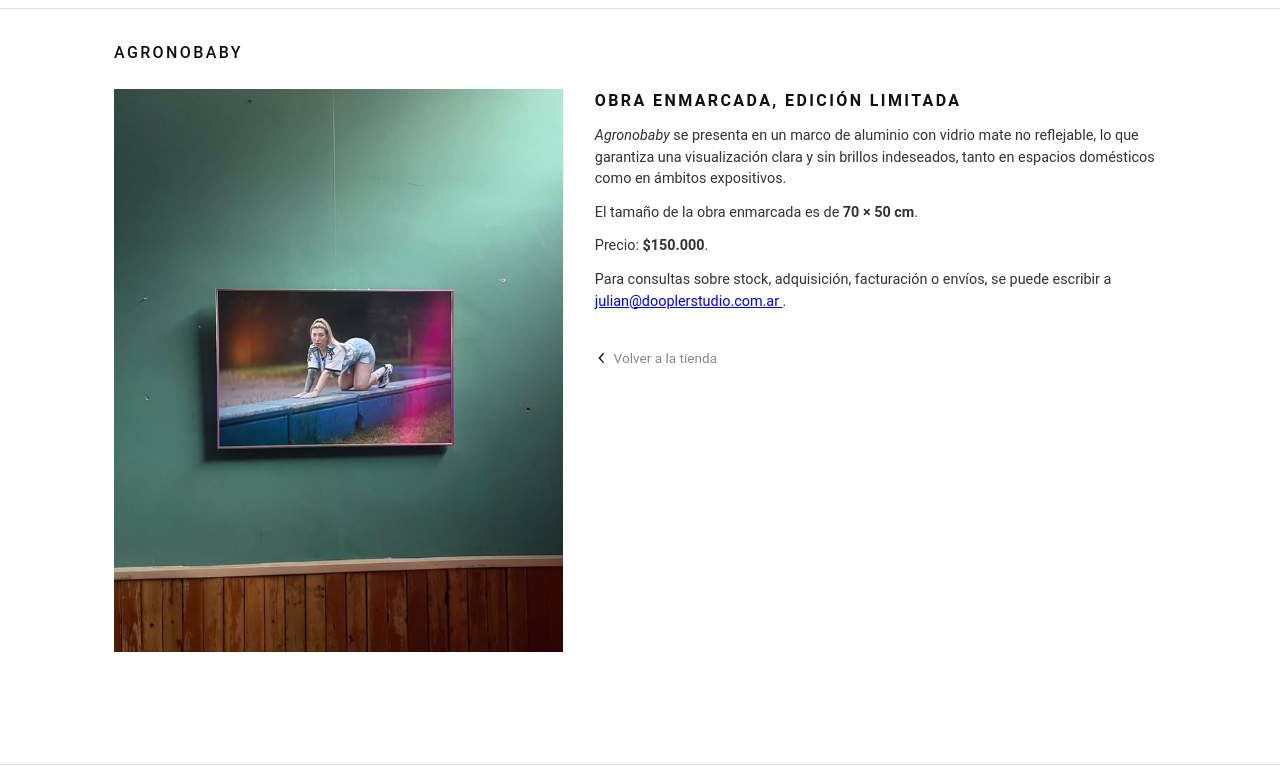
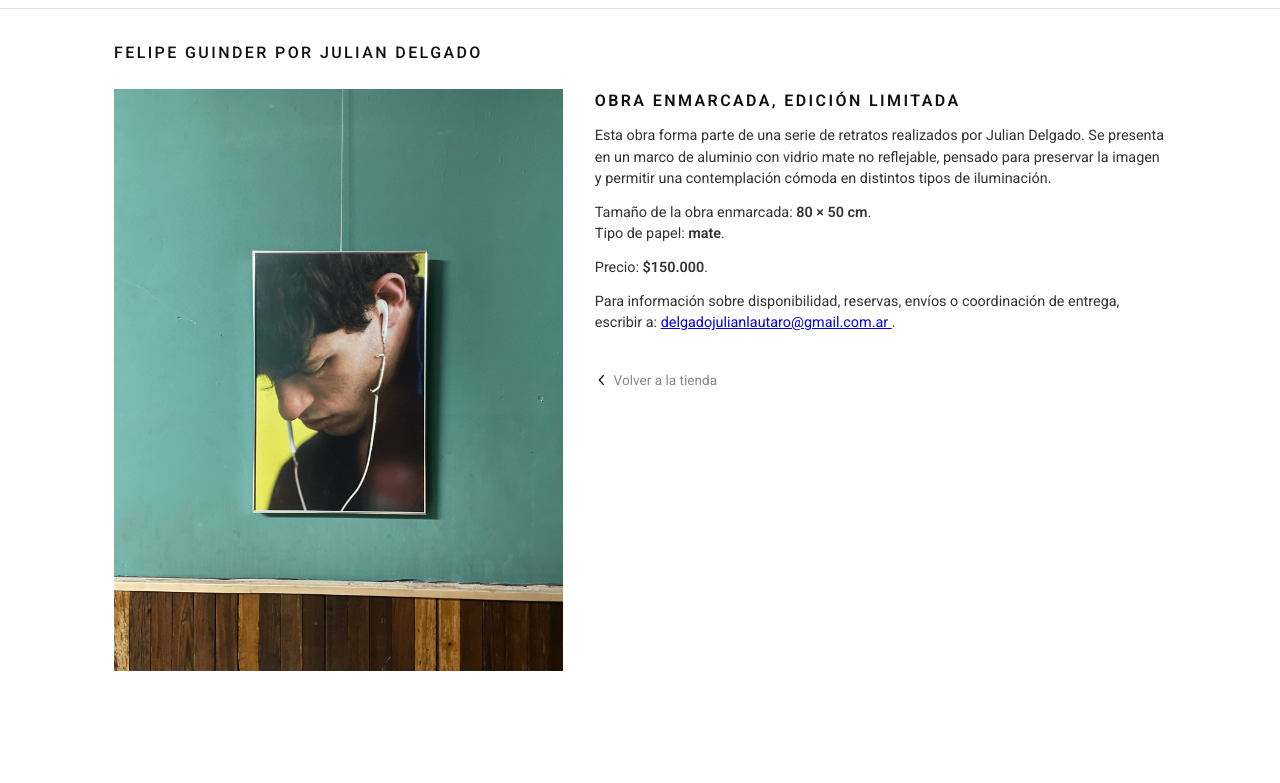
Before and after one commit to SofiTau/julian-delgado-site, a plain HTML site: page product-2.html in a window 1280 px wide. Shown: the part 56-839 px from the top of the page. Drawn offline with Linux system fonts and the light colour scheme.

Commit message:
Update product-2.html

```diff
--- a/product-2.html
+++ b/product-2.html
@@ -2,49 +2,65 @@
 <html lang="es">
 <head>
   <meta charset="UTF-8" />
-  <title>Agronobaby</title>
+  <title>FELIPE GUINDER – Julian Delgado</title>
   <meta name="viewport" content="width=device-width, initial-scale=1" />
+
+  <!-- Google Fonts -->
   <link rel="preconnect" href="https://fonts.googleapis.com" />
   <link rel="preconnect" href="https://fonts.gstatic.com" crossorigin />
   <link
-    href="https://fonts.googleapis.com/css2?family=Inter:wght@300;400;500;600&display=swap"
+    href="https://fonts.googleapis.com/css2?family=Roboto:wght@300;400;500;600&display=swap"
     rel="stylesheet"
   />
+
+  <!-- Styles -->
   <link rel="stylesheet" href="styles.css" />
 </head>
 
 <body>
+  <!-- HEADER -->
   <header class="site-header">
     <div class="logo">JULIAN DELGADO</div>
     <nav class="main-nav">
       <a href="index.html#home" class="nav-link">home</a>
       <a href="index.html#store" class="nav-link active">store</a>
-      <a href="index.html#galleries" class="nav-link">galleries</a>
       <a href="index.html#about" class="nav-link">about</a>
     </nav>
   </header>
 
   <main class="site-main">
     <section class="section section-active">
+
+      <!-- TITLE -->
       <header class="section-header">
-        <h1>Agronobaby</h1>
+        <h1>FELIPE GUINDER por Julian Delgado</h1>
       </header>
 
+      <!-- PRODUCT LAYOUT -->
       <div class="about-layout">
+
+        <!-- IMAGE -->
         <div class="about-image-wrapper">
-          <img src="images/Print02.png" alt="Agronobaby" />
+          <img
+            src="images/store_FELIPE-GUINDER-POR-JULIAN-DELGADO.jpg"
+            alt="Felipe Guinder por Julian Delgado"
+          />
         </div>
+
+        <!-- TEXT -->
         <div class="about-text">
           <h2>Obra enmarcada, edición limitada</h2>
 
           <p>
-            <em>Agronobaby</em> se presenta en un marco de aluminio con vidrio mate
-            no reflejable, lo que garantiza una visualización clara y sin brillos
-            indeseados, tanto en espacios domésticos como en ámbitos expositivos.
+            Esta obra forma parte de una serie de retratos realizados por Julian Delgado.
+            Se presenta en un marco de aluminio con vidrio mate no reflejable,
+            pensado para preservar la imagen y permitir una contemplación cómoda
+            en distintos tipos de iluminación.
           </p>
 
           <p>
-            El tamaño de la obra enmarcada es de <strong>70 × 50 cm</strong>.
+            Tamaño de la obra enmarcada: <strong>80 × 50 cm</strong>.<br />
+            Tipo de papel: <strong>mate</strong>.
           </p>
 
           <p>
@@ -52,13 +68,14 @@
           </p>
 
           <p>
-            Para consultas sobre stock, adquisición, facturación o envíos, se puede
-            escribir a
-            <a href="mailto:julian@dooplerstudio.com.ar">
-              julian@dooplerstudio.com.ar
+            Para información sobre disponibilidad, reservas, envíos o coordinación
+            de entrega, escribir a:
+            <a href="mailto:delgadojulianlautaro@gmail.com.ar">
+              delgadojulianlautaro@gmail.com.ar
             </a>.
           </p>
 
+          <!-- BACK TO STORE -->
           <a href="index.html#store" class="back-link">
             <svg viewBox="0 0 24 24" aria-hidden="true">
               <path d="M15.5 4.5 9 12l6.5 7.5-1.5 1.5L6 12l8-9 1.5 1.5z" />
@@ -70,6 +87,7 @@
     </section>
   </main>
 
+  <!-- FOOTER -->
   <footer class="site-footer">
     <a
       href="https://www.instagram.com/_juliandelgado/"
```
